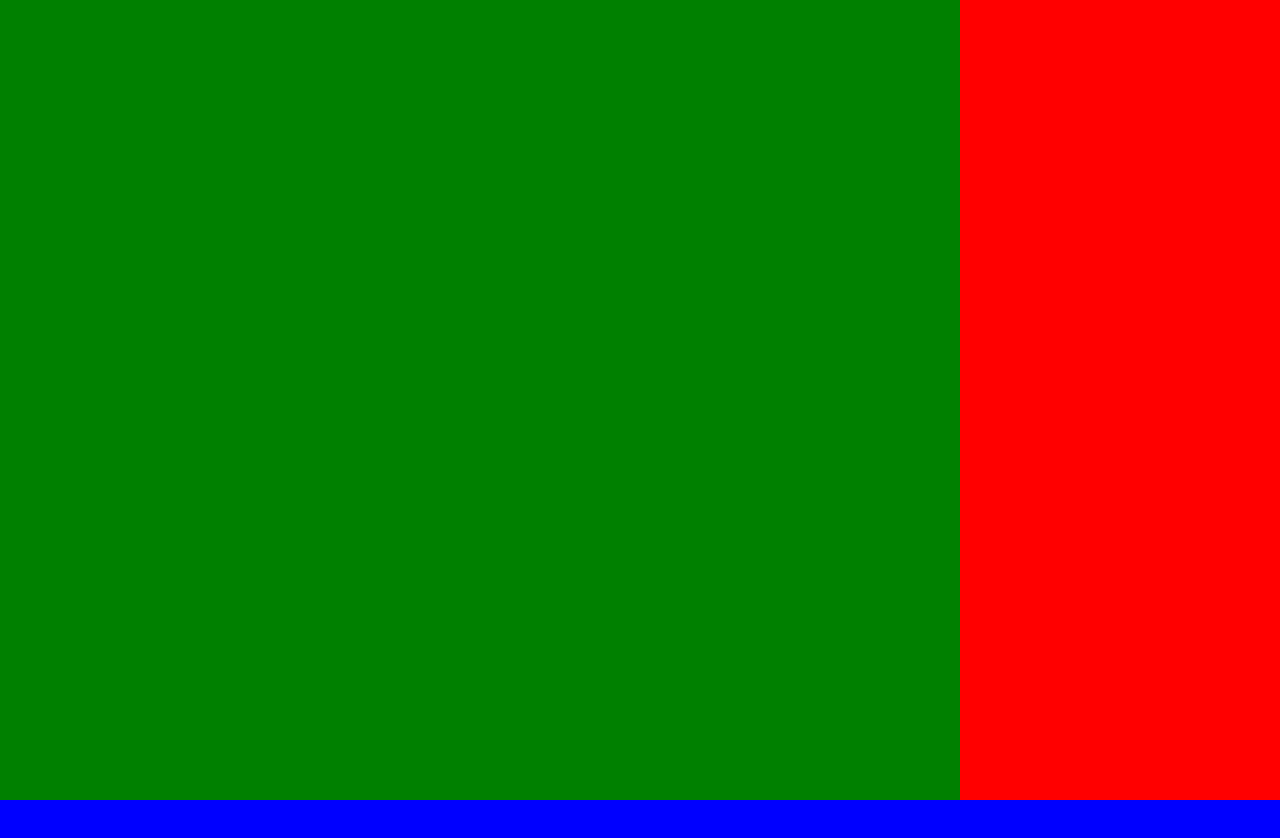
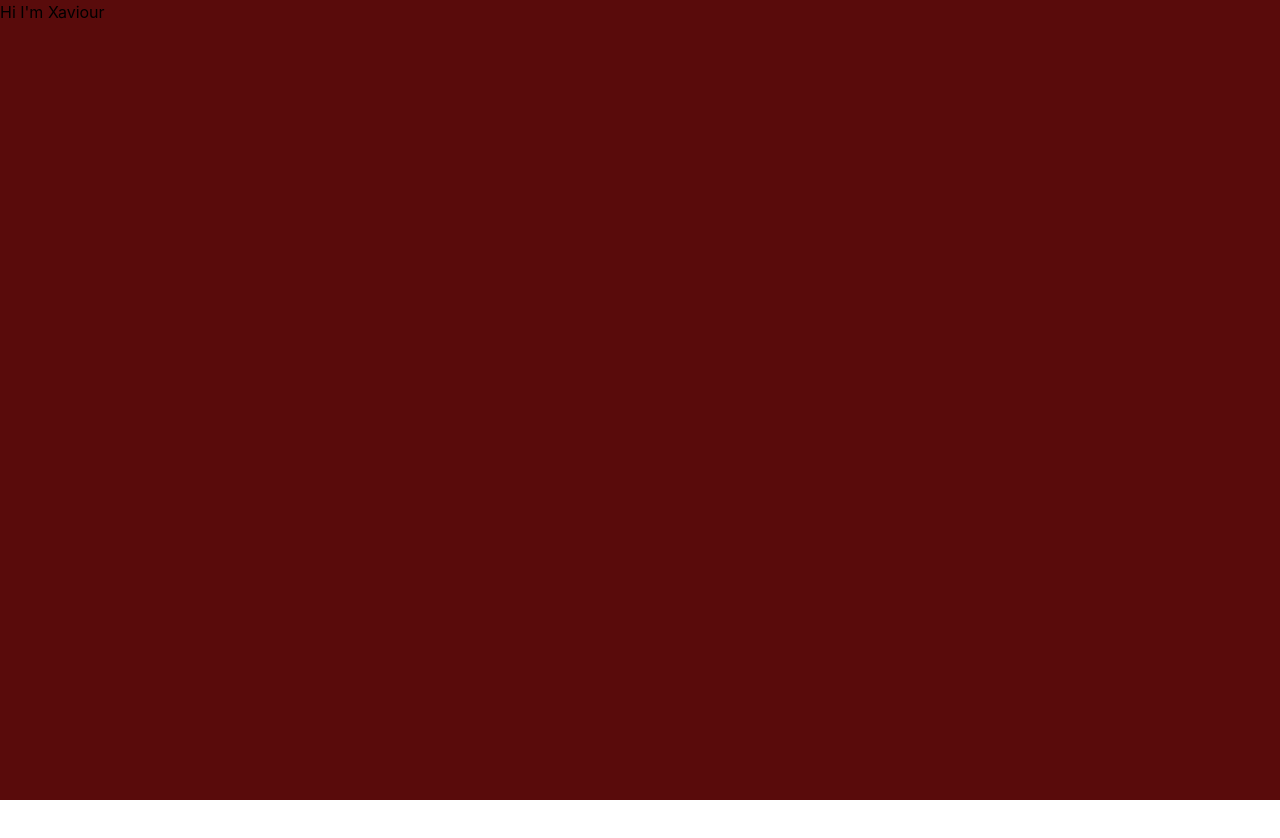
Before and after one commit to XaviourG/blog, a React (Vite) app in the folder client/: page / in a window 1280 px wide. Shown: the top 838 px of the page. Built offline with nearby package versions, Linux system fonts and the light colour scheme.

Commit message:
update background colour and implement sreen size limits on horizontal scroll

```diff
--- a/client/src/App.tsx
+++ b/client/src/App.tsx
@@ -1,5 +1,5 @@
 import './App.css'
-import HorizontalScrollContainer from './components/HorizontalScrollContainer'
+import HomePage from './pages/HomePage'
 
 function App() {
 
@@ -13,13 +13,7 @@ function App() {
       justifyContent: 'center',
       width: '100%',
     }}>
-     <HorizontalScrollContainer>
-        <div style={{width: '300vw', height: '100vh', display: 'flex'}}>
-          <div style={{width: '75vw', height: '100vh', backgroundColor: 'green'}}></div>
-          <div style={{width: '100vw', height: '100vh', backgroundColor: 'red'}}></div>
-          <div style={{width: '125vw', height: '100vh', backgroundColor: 'purple'}}></div>
-        </div>
-     </HorizontalScrollContainer>
+     <HomePage/>
     </div>
   )
 }
--- a/client/src/components/HorizontalScrollContainer.tsx
+++ b/client/src/components/HorizontalScrollContainer.tsx
@@ -15,7 +15,10 @@ const HorizontalScrollContainer = ({
 
   useEffect(() => {
     if (scrollContainerRef.current && scrollElementRef.current) {
-      const scrollDist = scrollPosition.y - scrollContainerRef.current.clientTop;
+      let scrollDist = scrollPosition.y - scrollContainerRef.current.clientTop;
+      if (scrollDist > window.innerWidth) {
+        scrollDist = window.innerWidth;
+      }
       setHorizontalOffset(scrollDist);
     }
   }, [scrollPosition]);
@@ -33,7 +36,6 @@ const HorizontalScrollContainer = ({
       style={{
         maxWidth: '100vw',
         height: containerHeight(),
-        backgroundColor: 'blue',
         overflowX: 'clip',
         whiteSpace: 'nowrap',
       }}
@@ -46,7 +48,6 @@ const HorizontalScrollContainer = ({
           height: '100vh',
           position: 'sticky',
           top: 0,
-          backgroundColor: 'pink',
         }}
       >
         {children}
--- /dev/null
+++ b/client/src/components/scroll-panels/LandingScrollPanel.tsx
@@ -0,0 +1,15 @@
+import { ReactElement } from "react";
+
+const LandingScrollPanel = (): ReactElement => {
+
+  return (
+    <div style={{
+      height: '100vh',
+      width: '100vw',
+    }}>
+      Hi I'm Xaviour
+    </div>
+  );
+};
+
+export default LandingScrollPanel;
--- /dev/null
+++ b/client/src/components/scroll-panels/ParallaxQuotePanel.tsx
@@ -0,0 +1,15 @@
+import { ReactElement } from "react";
+
+const ParallaxQuotePanel = (): ReactElement => {
+
+  return (
+    <div style={{
+      height: '100vh',
+      width: '100vw',
+    }}>
+      Wow this is a really cool quote
+    </div>
+  );
+};
+
+export default ParallaxQuotePanel;
--- a/client/src/pages/HomePage.tsx
+++ b/client/src/pages/HomePage.tsx
@@ -1,11 +1,23 @@
 import { ReactElement } from "react";
+import HorizontalScrollContainer from "../components/HorizontalScrollContainer";
+import LandingScrollPanel from "../components/scroll-panels/LandingScrollPanel";
+import ParallaxQuotePanel from "../components/scroll-panels/ParallaxQuotePanel";
+import Colors from "../core/ColorPalette";
 
 const HomePage = (): ReactElement => {
 
   return (
-    <div>
-      {/** ELEMENT */}
-    </div>
+    <HorizontalScrollContainer>
+      <div style={{
+        height: '100vh',
+        display: 'flex',
+        flexWrap: 'nowrap',
+        backgroundColor: Colors.BACKGROUND,
+      }}>
+        <LandingScrollPanel/>
+        <ParallaxQuotePanel/>
+      </div>
+    </HorizontalScrollContainer>
   );
 };
 
```
